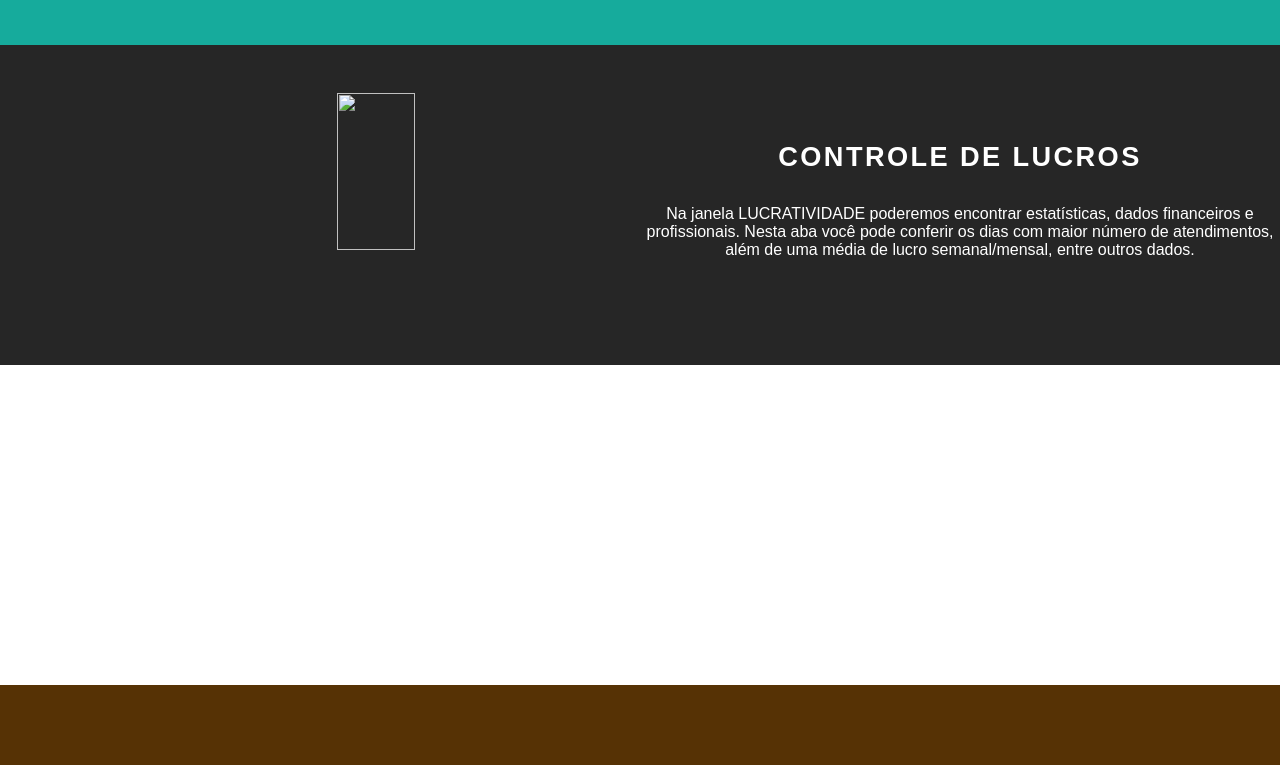
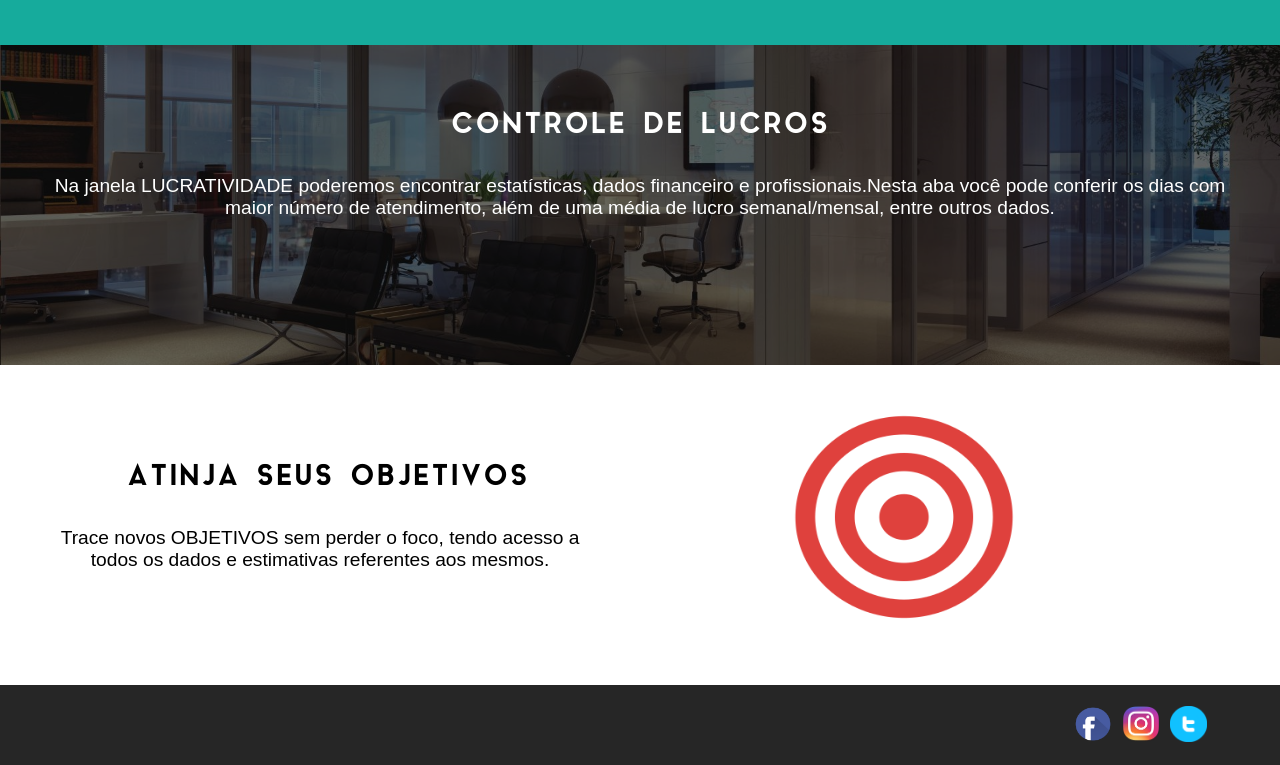
Before and after one commit to jeancaldeira97/tcc, a plain HTML site: page home.html in a window 1280 px wide. Shown: the part 1155-1920 px from the top of the page. Drawn offline with Linux system fonts and the light colour scheme; a web font is replaced by a local one.

Commit message:
page v2.0

```diff
--- a/css/home.css
+++ b/css/home.css
@@ -15,30 +15,13 @@ body {
 }
 
 #menu h1{
-	font-size: 2rem;
-	font-family: 'aqua_grotesqueregular';
+	font-size: 2.5rem;
+	color:rgb(22,171,156);
+	font-family: 'aileronsregular';
+	padding-top: 1.3rem;
 	position: relative;
-	float: left;
-	margin-top:1rem;
-	margin-left:35.5rem;
 }
 
-.items{
-	width: 25%;
-	height: 100%;
-	position: relative;
-	float: right;
-}
-
-ul li a{
-	text-decoration: none;
-	color: white;
-	position: relative;
-	float: left;
-	font-size: 1.3rem;
-	margin-top: 1.5rem;
-	margin-left: 5rem;
-}
 
 #conteudo{
 	position: relative;
@@ -60,15 +43,11 @@ ul li a{
 	background-color: blue;
 }
 
-.layer{
-	width: 100%;
-	height: 100%;
-	background-color: rgba(0,0,0,.6);
-	text-align: center;
-}
 
 .layer h1{
-	font-size: 2.8rem;
+	color:rgb(22,171,156);
+	font-family: 'aileronsregular';
+	font-size: 3.5rem;
 	padding-top: 7rem;
 }
 
@@ -85,15 +64,15 @@ ul li a{
 }
 
 .image-left{
-	width: 35%;
-	height: 70%;
+	width: 14rem;
+	height: 13rem;
 	margin-top: 3rem;
 	margin-left: 7rem;
 }
 
 .image-right{
-	width: 35%;
-	height: 70%;
+	width: 14rem;
+	height: 13rem;
 	margin-top: 3rem;
 	margin-right: 7rem;
 }
@@ -101,12 +80,13 @@ ul li a{
 	letter-spacing: 0.15rem;
 	font-weight: bold;
 	font-size: 1.7rem;
-	margin-top: 6rem;
+	font-family: 'aqua_grotesqueregular';
+	margin: 6rem 2rem 0 3rem;
 }
 
 .section div p{
-	font-size: 1rem;
-	margin-top: 2rem;
+	font-size: 1.2rem;
+	margin: 2rem 3rem 0 3rem;
 }
 
 #section span{
@@ -117,10 +97,7 @@ ul li a{
 	background-color: rgb(22,171,156);
 }
 
-.black{
-	background-color: rgba(0,0,0,.85);
-	color: white;
-}
+
 
 .button {
   display: inline-block;
@@ -184,5 +161,58 @@ ul li a{
 #footer{
 	height: 5rem;
 	width: 100%;
-	background-color: rgb(86,50,5);
+	background-color: rgba(0,0,0,.85);
 }
+
+.black{
+	position: relative;
+	width: 100%;
+	height: 20rem;
+	color: white;
+	background: url("../images/back2.jpg");
+    background-repeat: no-repeat;
+    background-size: cover;
+}
+
+.layer{
+	width: 100%;
+	height: 100%;
+	background-color: rgba(0,0,0,.6);
+	text-align: center;
+}
+
+.black .layer h2{
+	letter-spacing: 0.15rem;
+	font-weight: bold;
+	font-size: 1.7rem;
+	font-family: 'aqua_grotesqueregular';
+	padding-top: 4rem;
+}
+
+.black .layer p{
+	font-size: 1.2rem;
+	margin: 2rem 2rem 0 2rem;
+}
+
+
+#network{
+	width: 13rem;
+	height: 2.5rem;
+	margin-top: 1.3rem;
+	margin-right: 0.5rem;
+	position: relative;
+	float: right
+}
+
+.social-icon{
+	width: 18%;
+	height: 90%;
+	margin-left: 5%;
+	position: relative;
+	float: left;
+}
+
+.image-icon{
+	width: 100%;
+	height: 100%;
+}
--- a/css/stylesheet.css
+++ b/css/stylesheet.css
@@ -4,9 +4,18 @@
 
 @font-face {
     font-family: 'aqua_grotesqueregular';
-    src: url('aqua-webfont.woff2') format('woff2'),
-         url('aqua-webfont.woff') format('woff');
+    src: url('../fonts/aqua-webfont.woff2') format('woff2'),
+         url('../fonts/aqua-webfont.woff') format('woff');
     font-weight: normal;
     font-style: normal;
 
 }
+
+@font-face {
+    font-family: 'aileronsregular';
+    src: url('../fonts/ailerons-typeface-webfont.woff2') format('woff2'),
+         url('../fonts/ailerons-typeface-webfont.woff') format('woff');
+    font-weight: normal;
+    font-style: normal;
+
+}
--- a/home.html
+++ b/home.html
@@ -11,12 +11,9 @@
 
 		<nav id="menu">
 			<h1>Organized.com</h1>
-			<ul class="items">
-				<li><a href="google.com">Sign In</a></li>
-			</ul>
 		</nav>
 
-		<header id="conteudo">
+		<header id="conteudo" class="parallax">
 				<div class="layer">
 					<h1>Organized.com</h1>
 					<p>Gerencie seu estabelecimento através deste sistema</p>
@@ -24,11 +21,12 @@
 					<p><a href="#agendamento"><i class="down"></i></a></p>
 				</div>
 		</header>
+
 		<section class="section" id="agendamento">
 			<div><img class="image-left" src="images/relogio.png"></div>
 			<div>
-				<h2>AGENDAMENTO DE USUÁRIOS</h2>
-				<p>Na aba <span>HORÁRIOS</span> você pode organizar seus atendimentos, podendo </br> otimizar sua planilha
+				<h2>AGENDE OS ATENDIMENTOS</h2>
+				<p>Na aba <span>HORÁRIOS</span> você pode organizar seus atendimentos, podendo otimizar sua planilha
 				 de acordo com o seu perfil e metódo de trabalho.
 				 </p>
 			</div>
@@ -36,24 +34,31 @@
 		<section class="section green">
 			<div>
 				<h2>CADASTRO DE CLIENTES</h2>
-				<p>Mantenha sempre o cadastro de clientes atualizado através da aba <span>CLIENTES</span>, lá você </br>também poderá encontrar um histórico dos atendimentos e serviços solicitados por esse cliente em outras ocasiões.
+				<p>Mantenha sempre o cadastro de clientes atualizado através da aba <span>CLIENTES</span>, lá você também poderá encontrar um histórico dos atendimentos e serviços solicitados por esse cliente em outras ocasiões.
 				 </p>
 			</div>
 			<div><img class="image-right" src="images/cliente.png"></div>
 		</section>
-		<section class="section black">
-			<div><img class="image-left" src="images/money.png"></div>
-			<div>
+		<section class="black parallax">
+			<div class="layer">
 				<h2>CONTROLE DE LUCROS</h2>
-				<p>Na janela <span>LUCRATIVIDADE</span> poderemos encontrar estatísticas, dados financeiros e profissionais.
-				 Nesta aba você pode conferir os dias com maior número de atendimentos,</br> além de uma média de lucro semanal/mensal, entre outros dados.</p>
+				<p>Na janela <span>LUCRATIVIDADE</span> poderemos encontrar estatísticas, dados financeiro e profissionais.Nesta aba você pode conferir os dias com maior número de atendimento, além de uma média de lucro semanal/mensal, entre outros dados.</p>
 			</div>
 		</section>
 		<section class="section" id="agendamento">
-
+			<div>
+				<h2>ATINJA SEUS OBJETIVOS</h2>
+				<p>Trace novos <span>OBJETIVOS</span> sem perder o foco, tendo acesso a todos os dados e estimativas referentes aos mesmos.
+				 </p>
+			</div>
+			<div><img class="image-right" src="images/goals.png"></div>
 		</section>
 		<footer id="footer">
-
+			<ul id="network">
+				<li class="social-icon face"><img class="image-icon" src="images/facebook.jpg"></li>
+				<li class="social-icon insta"><img class="image-icon" src="images/insta.png"></li>
+				<li class="social-icon twitt"><img class="image-icon" src="images/twitter.png"></li>
+			</ul>
 		</footer>
 	<script src="js/home.js"></script>
 	</body>
--- a/js/home.js
+++ b/js/home.js
@@ -1,11 +1,14 @@
-var parallax= document.querySelector("#conteudo");
-window.addEventListener("scroll", function() {
+var parallax= document.querySelectorAll(".parallax");
+
+parallax.forEach(function(element){
+	window.addEventListener("scroll", function() {
     var scrolledHeight= window.pageYOffset,
-    limit= parallax.offsetTop+ parallax.offsetHeight;
-    if(scrolledHeight > parallax.offsetTop && scrolledHeight <= limit) {
-        parallax.style.backgroundPositionY= (scrolledHeight - parallax.offsetTop) /1.5+ "px";
+    limit=element.offsetTop+element.offsetHeight;
+    if(scrolledHeight >element.offsetTop && scrolledHeight <= limit) {
+       element.style.backgroundPositionY= (scrolledHeight -element.offsetTop) /1.5+ "px";
     }
     else {
-        parallax.style.backgroundPositionY= "0";
+       element.style.backgroundPositionY= "0";
     }
+	});
 });
```
Also changed, not shown: index.html (+2 -0 lines), fonts/ailerons-typeface-webfont.woff (added), fonts/ailerons-typeface-webfont.woff2 (added), fonts/aqua-webfont.woff (added), fonts/aqua-webfont.woff2 (added), fonts/delicious-roman-webfont.ttf (added), fonts/delicious-roman-webfont.woff (added), fonts/delicious-roman-webfont.woff2 (added), images/back.png, images/back2.jpg (added), images/facebook.jpg (added), images/goals.png (added), images/insta.png (added), images/twitter.png (added), 1 other file.
